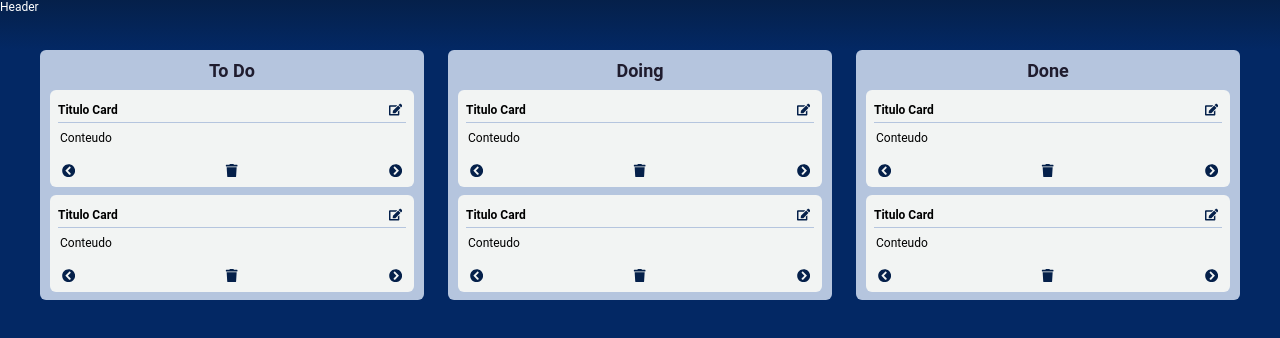
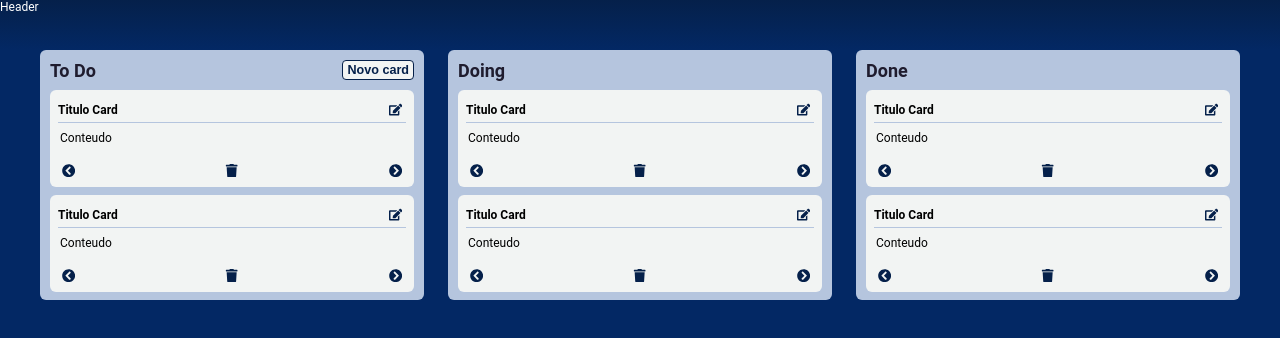
Before and after one commit to leticiavargas/ada-desafio-frontend, a React (Create React App) app in the folder front/: page / in a window 1280 px wide. Shown: the top 338 px of the page. Built offline with nearby package versions, Linux system fonts and the light colour scheme; the HTML template or start-up script is replaced by a standard one.

Commit message:
Update board components

```diff
--- a/front/src/components/Board/Collumn.jsx
+++ b/front/src/components/Board/Collumn.jsx
@@ -1,9 +1,30 @@
-import { Card } from 'components';
 
-function Collumn({ title }) {
+import { Card, Button } from 'components';
+import useCards from 'hooks/useCards';
+
+function Collumn({ title, actionButtonTitle, actionButton }) {
+/*  const { getCardList, postCard } = useCards();
+
+  const teste = postCard({
+    titulo: "titulo do card",
+    conteudo: "conteudo de um card"
+  })
+
+  console.log('TESTE >>>', teste)
+
+
+  getCardList();
+*/
   return(
     <div className="collumn">
-      <header>{title}</header>
+      <header>
+        <h2>{title}</h2>
+        { actionButtonTitle &&
+          <Button className="square" onClick={actionButton}>
+            {actionButtonTitle}
+          </Button>
+        }
+      </header>
       <main>
         <Card />
         <Card />
--- a/front/src/components/Board/index.jsx
+++ b/front/src/components/Board/index.jsx
@@ -1,10 +1,18 @@
 import Collumn from "./Collumn";
+import { FaPlusCircle } from "react-icons/fa";
 import './styles.scss';
 
-function Board() {
+function Board({ handleNewCard }) {
+
+
+
   return(
     <main className="board">
-      <Collumn title="To Do" />
+      <Collumn
+        title="To Do"
+        actionButtonTitle={"Novo card"}
+        actionButton={handleNewCard}
+      />
       <Collumn title="Doing" />
       <Collumn title="Done" />
     </main>
--- a/front/src/components/Board/styles.scss
+++ b/front/src/components/Board/styles.scss
@@ -12,21 +12,25 @@
     min-width: 180px;
     width: 100%;
     border-radius: 6px;
-    padding: 0 6px 8px;
+    padding: 0 10px 8px;
     box-sizing: border-box;
 
     >header {
       display: flex;
       align-items: center;
-      justify-content: center;
       height: 40px;
       font-size: fonts.$medium;
       font-weight: fonts.$bold;
       color: colors.$neutral;
+
+      >h2 {
+        flex: 1;
+        font-size: fonts.$regular;
+      }
     }
 
     >main {
-      padding: 0 4px;
+
     }
   }
 
--- a/front/src/components/Button/styles.scss
+++ b/front/src/components/Button/styles.scss
@@ -1,4 +1,5 @@
 @use 'src/styles/colors';
+@use 'src/styles/fonts';
 
 .button {
   display: flex;
@@ -30,3 +31,8 @@
   //background-color: var(--color-primary);
   //border: 2px solid var(--color-primary);
 }
+
+.button.square {
+  border: 1px solid colors.$darkBlue;
+  font-size: fonts.$small;
+}
```
